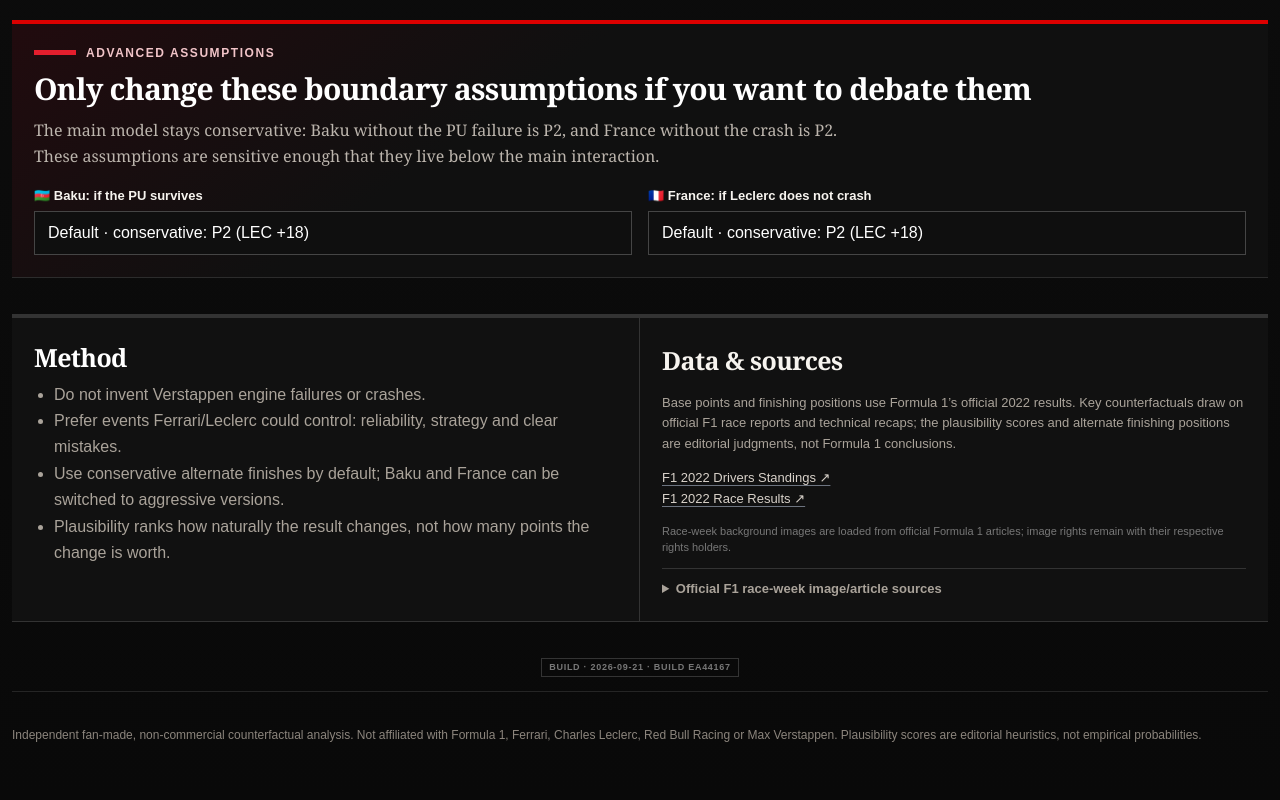
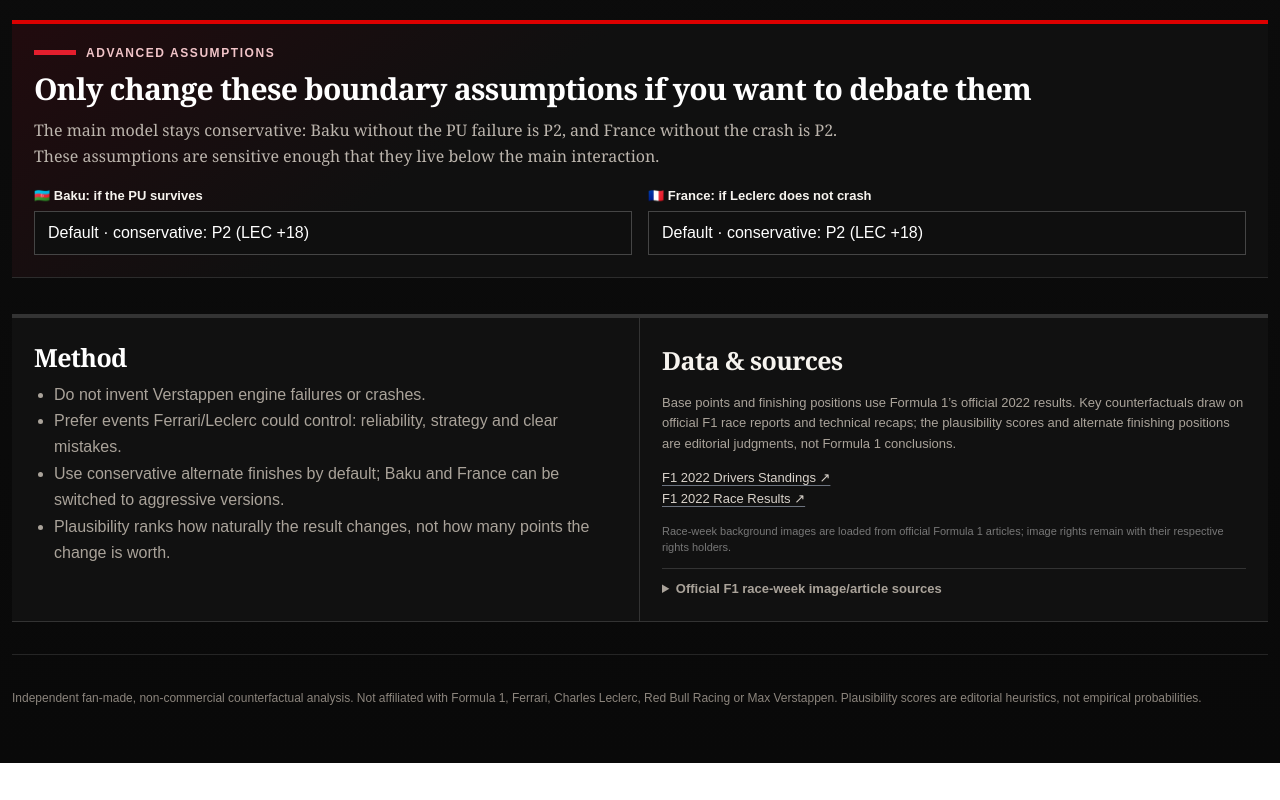
Before and after one commit to gjimzhou/ferrari-sp3-atlas, a plain HTML site: page leclerc-2022/index.html in a window 1280 px wide. Shown: the part 2403-3203 px from the top of the page. After the commit the page ends 3166 px from the top, so only its background shows below. Drawn offline with Linux system fonts and the light colour scheme.

Commit message:
Remove stale Pages verification build marker

```diff
--- a/leclerc-2022/index.html
+++ b/leclerc-2022/index.html
@@ -471,10 +471,6 @@ body{
 }
 
 
-.build-stamp{
-  width:max-content;margin:18px auto 0;padding:4px 7px;border:1px solid #343434;
-  color:#777;font:800 9px/1 Arial,sans-serif;letter-spacing:.08em;text-transform:uppercase;
-}
 </style>
 </head>
 <body>
@@ -564,7 +560,7 @@ body{
 </div>
 </section>
 
-<div id="buildStamp" class="build-stamp" aria-label="build version">BUILD · 2026-09-21 · build ea44167</div><footer class="footer">Independent fan-made counterfactual analysis. Not affiliated with Formula 1, Ferrari, Charles Leclerc, Red Bull Racing, or Max Verstappen. “Plausibility” scores are editorial heuristics for exploring scenarios, not empirical probabilities.</footer>
+<footer class="footer">Independent fan-made counterfactual analysis. Not affiliated with Formula 1, Ferrari, Charles Leclerc, Red Bull Racing, or Max Verstappen. “Plausibility” scores are editorial heuristics for exploring scenarios, not empirical probabilities.</footer>
 </main>
 <script>
 (()=>{
```
